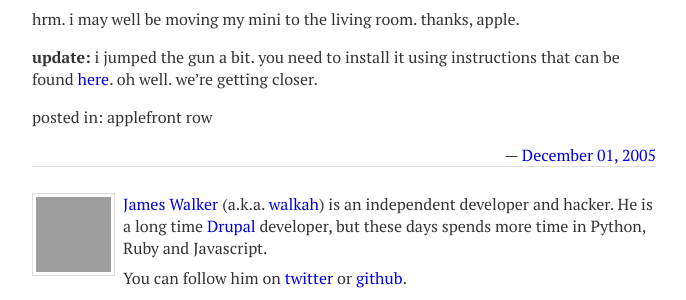
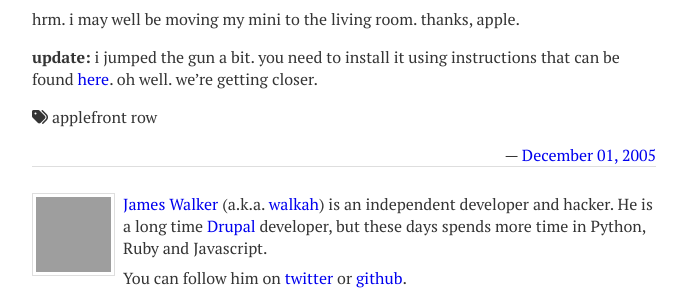
Before and after one commit to walkah/walkah.net, a Jekyll site: the page built from _posts/2005-12-01-front-row-download.md, in a window 1280 px wide, cut to the strip 196-496 px from the top of the page. Shown: the whole strip, without its empty margins (296-982 px from the left). Built offline with Jekyll 4.4.1, drawn with Linux system fonts in a browser that asks for light colours; nearby versions of some CDN libraries; Markdown is read by kramdown in place of the engine named in the settings; grey boxes are pictures that could not be loaded.

Commit message:
font awesomeness

```diff
--- a/_includes/post.html
+++ b/_includes/post.html
@@ -6,7 +6,7 @@
     {{ content }}
   </div>
   <footer class="meta">
-    <p>posted in: {{ post.tags | tag_links }}</p>
+    <p><i class="fa fa-tags"></i> {{ post.tags | tag_links }}</p>
     <time datetime="{{ post.date | datetime | date_to_xmlschema }}" pubdate>&mdash; <a href="{{ post.url }}">{{ post.date | date: "%B %d, %Y" }}</a></time>
   </footer>
 </article>
--- a/_layouts/default.html
+++ b/_layouts/default.html
@@ -9,6 +9,7 @@
 
   <link href="/stylesheets/screen.css" media="screen, projection" rel="stylesheet" type="text/css">
   <link href='http://fonts.googleapis.com/css?family=PT+Serif:regular,italic,bold,bolditalic' rel='stylesheet' type='text/css'>
+  <link href="//netdna.bootstrapcdn.com/font-awesome/latest/css/font-awesome.css" rel="stylesheet">
 
   <link rel="shortcut icon" href="/favicon.ico" >
   <link href="/atom.xml" rel="alternate" title="{{site.title}}" type="application/atom+xml">
```
